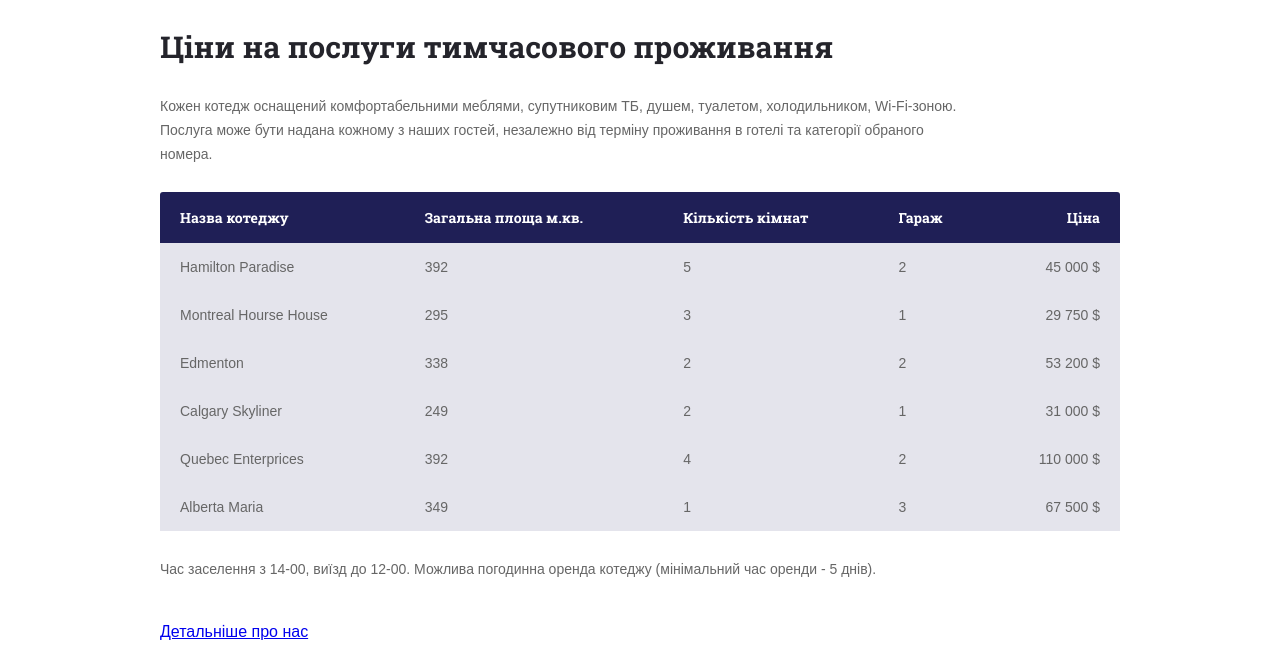
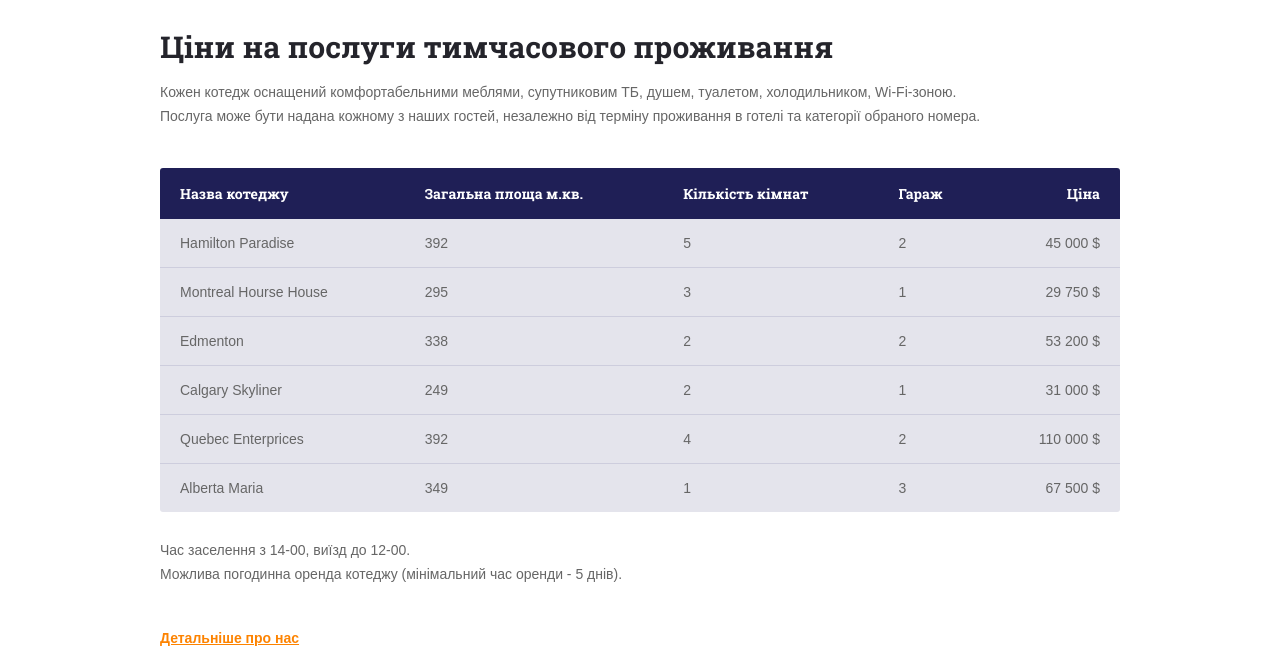
Before and after one commit to Svithm/hata-, a plain HTML site: page price.html in a window 1280 px wide. Shown: the part 144-800 px from the top of the page. Drawn offline with Linux system fonts and the light colour scheme.

Commit message:
виправив помилки

```diff
--- a/css/style.css
+++ b/css/style.css
@@ -245,33 +245,18 @@ sup {
     color: #666;
 }
 .content a{
-    color: #666;
+    color: #fd8300;
     font-size: 14px;
     font-weight: bold;
-    text-decoration: none;
-}
-.content a:hover {
-    color: #fd8300;
     text-decoration: underline;
 }
-
 /*Сторінка прайс початок */
 .prices-for-services {
     max-width: 960px;
 }
-.prices-for-services h1 {
-    margin: 0;
-    padding-bottom: 28px;
-    font-size: 30px;
-    color: #24242b;
-    font-weight: 700;
-    font-family: "Roboto Slab";
-}
 .price-p1,
 .price-p2 {
-    margin: 0;
     padding-bottom: 26px;
-    max-width: 818px;
     font-size: 14px;
     line-height: 24px;
     color: #666;
@@ -280,7 +265,7 @@ sup {
     margin-bottom: 26px;
     width: 100%;
     border-collapse: collapse;
-    border-radius: 3px 3px 0 0;
+    border-radius: 3px;
     overflow: hidden;
 }
 .thead {
@@ -296,8 +281,11 @@ sup {
     color: #666;
     font-size: 14px;
 }
-.tbody>th {
-    border-top: 1px solid #cdcddd;
+.tbody>tr {
+    border-bottom: 1px solid #cdcddd;
+}
+.tbody tr:last-child {
+    border-bottom: none;
 }
 .tbody>tr:hover>td {
     background-color:#fd8300;
@@ -398,7 +386,7 @@ th,td {
     color: #25252c;
     font-family: "Arial";
 }
-.aside-menu>li>a {
+.aside-menu li a {
     position: relative;
     border-top: 1px solid #cdcddd;
 }
@@ -435,6 +423,7 @@ th,td {
 }
 .sub a{
     color: #666666;
+    padding-left: 30px;
 }
 .sub a:hover {
     background-color:#cecedd;
--- a/price.html
+++ b/price.html
@@ -56,10 +56,10 @@
     <main class="main">
         <div class="wrapper clear">
             <div class="main-info">
-                <section class="prices-for-services">
+                <section class="prices-for-services content">
                     <h1>Ціни на послуги тимчасового проживання</h1>
                     <p class="price-p1">Кожен котедж оснащений комфортабельними меблями, супутниковим ТБ, душем,
-                        туалетом, холодильником, Wi-Fi-зоною.
+                        туалетом, холодильником, Wi-Fi-зоною.<br>
                         Послуга може бути надана кожному з наших гостей, незалежно від терміну проживання в готелі та
                         категорії обраного номера.</p>
                     <table class="table">
@@ -117,7 +117,7 @@
                             </tr>
                         </tbody>
                     </table>
-                    <p class="price-p2">Час заселення з 14-00, виїзд до 12-00.
+                    <p class="price-p2">Час заселення з 14-00, виїзд до 12-00.<br>
                         Можлива погодинна оренда котеджу (мінімальний час оренди - 5 днів).</p>
                     <p><a href="#">Детальніше про нас</a></p>
                 </section>
```
Also changed, not shown: index.html (+1 -1 lines).
